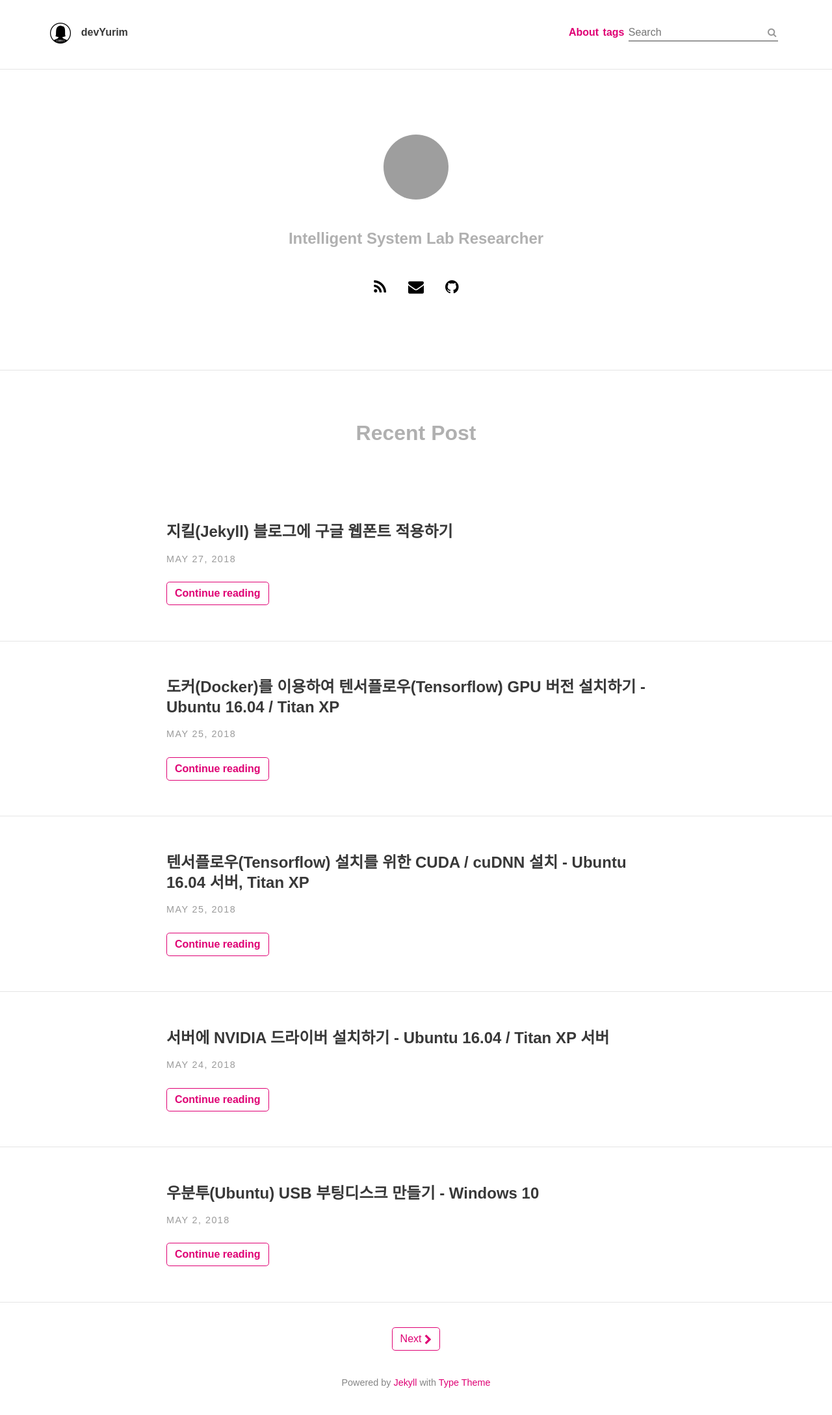
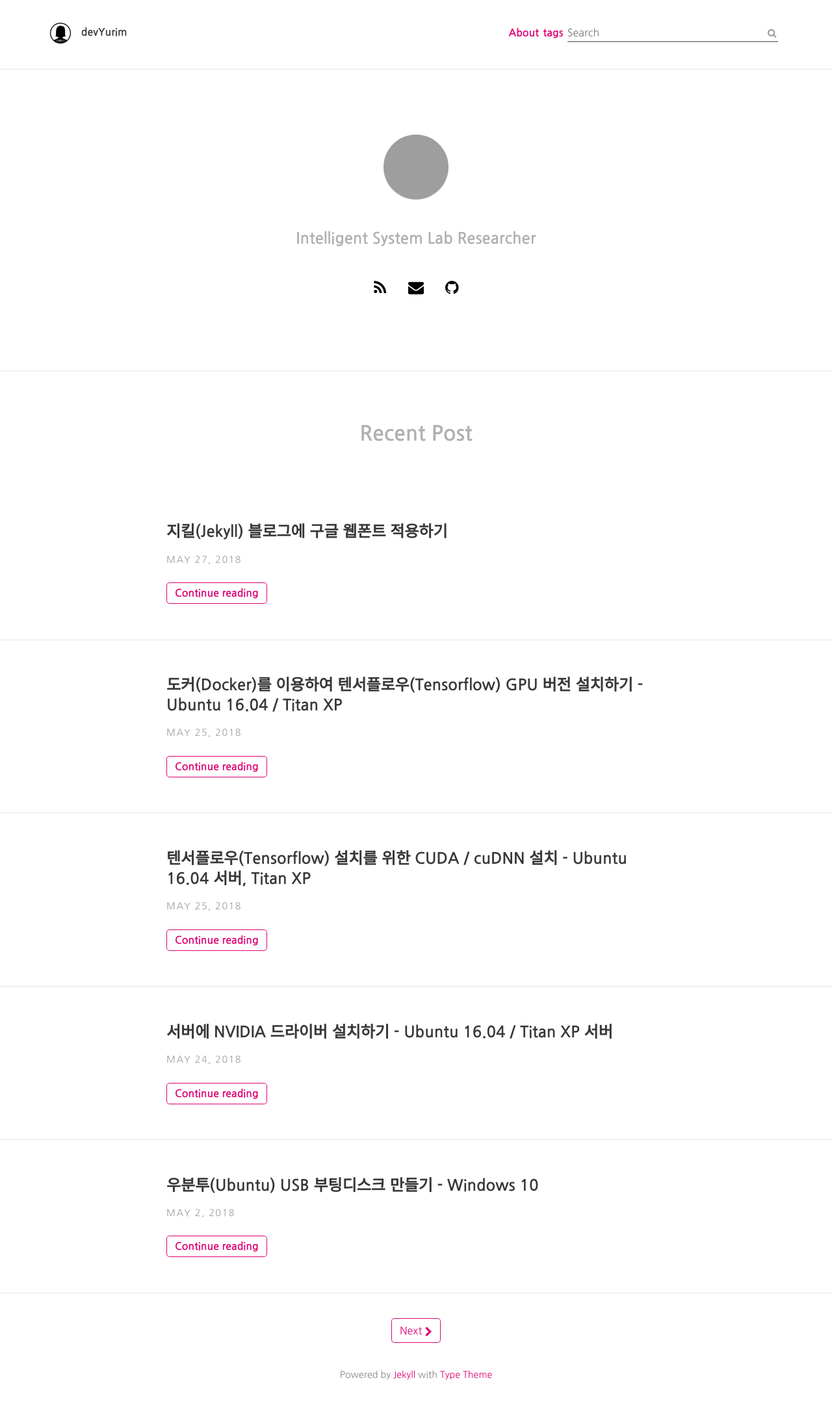
Before and after one commit to devYurim/devYurim.github.io, a Jekyll site: the page built from index.html, in a window 1280 px wide. Shown: the whole page at 65% size. Built offline with Jekyll 4.4.1, drawn with Linux system fonts in a browser that asks for light colours; nearby versions of some CDN libraries; the list of posts is cut into pages by our own code; comment, search, counter and statistics services are not loaded.

Commit message:
font setting

```diff
--- a/_includes/head.html
+++ b/_includes/head.html
@@ -21,7 +21,7 @@
 
 	<!-- Google Fonts -->
 	{% if site.theme_settings.google_fonts %}
-	<link href="https://fonts.googleapis.com/css?family={{site.theme_settings.google_fonts}}" rel="stylesheet" type="test/css">
+	<link href="https://fonts.googleapis.com/css?family={{site.theme_settings.google_fonts}}" rel="stylesheet">
 	{% endif %}
 
 	<!-- KaTeX -->
```
